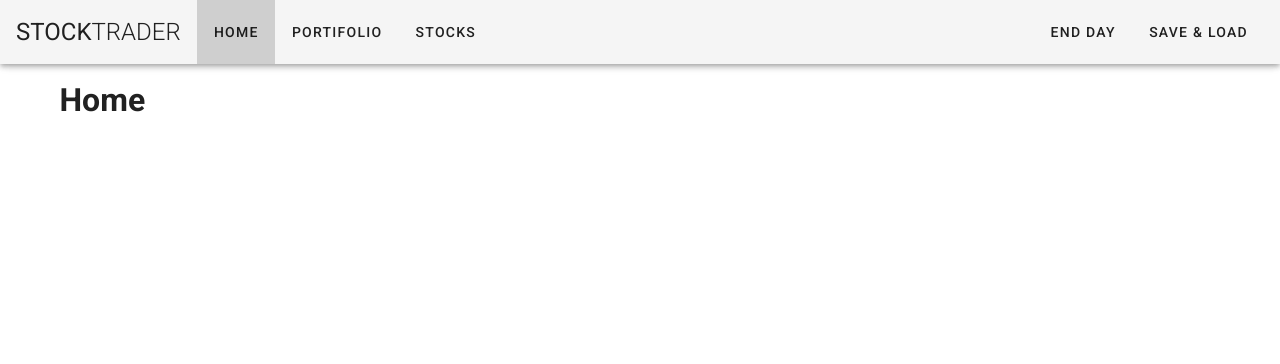
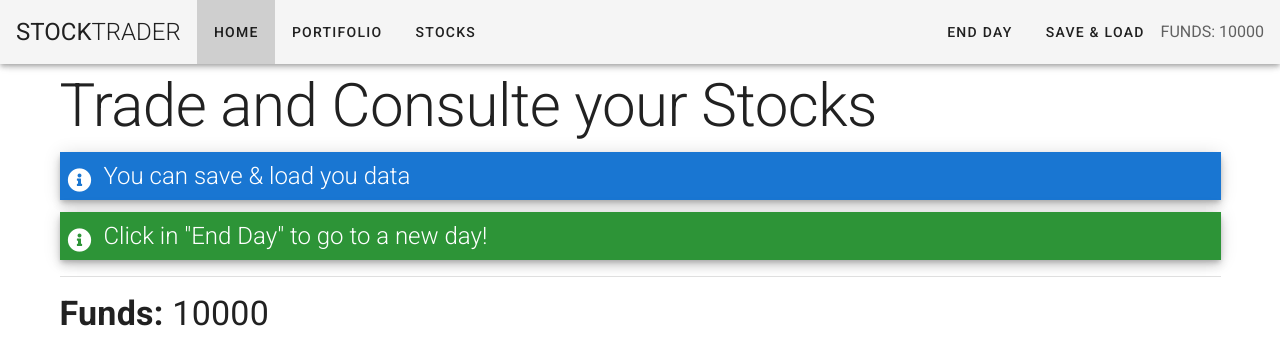
Before and after one commit to pedrosales/stock-trader, a Vue app: page / in a window 1280 px wide. Shown: the top 364 px of the page. Built offline with nearby package versions, Linux system fonts and the light colour scheme.

Commit message:
home component, funds and icons

```diff
--- a/public/index.html
+++ b/public/index.html
@@ -9,6 +9,7 @@
   <title>Stock Trader</title>
   <link rel="stylesheet" href="https://fonts.googleapis.com/css?family=Roboto:100,300,400,500,700,900">
   <link rel="stylesheet" href="https://cdn.jsdelivr.net/npm/@mdi/font@latest/css/materialdesignicons.min.css">
+  <link href="https://use.fontawesome.com/releases/v5.0.13/css/all.css" rel="stylesheet">
 </head>
 
 <body>
--- a/src/components/Header.vue
+++ b/src/components/Header.vue
@@ -25,12 +25,21 @@
           </v-list-item>
         </v-list>
       </v-menu>
+      <v-layout align-center>
+        <span class="text-uppercase grey--text text--darken-2">Funds: {{ funds }}</span>
+      </v-layout>
     </v-toolbar-items>
   </v-app-bar>
 </template>
 
 <script>
-export default {};
+export default {
+  computed: {
+    funds() {
+      return this.$store.getters.funds;
+    },
+  },
+};
 </script>
 
 <style>
--- a/src/components/Home.vue
+++ b/src/components/Home.vue
@@ -1,9 +1,30 @@
 <template>
-  <h1>Home</h1>
+  <div>
+    <h1 class="display-3 font-weight-light mb-4">Trade and Consulte your Stocks</h1>
+    <v-sheet :elevation="6" class="pa-2" color="primary">
+      <v-icon class="white--text mr-3">fas fa-info-circle</v-icon>
+      <span class="headline white--text font-weight-light">You can save & load you data</span>
+    </v-sheet>
+    <v-sheet :elevation="6" class="pa-2 mt-3 darken-1" color="success">
+      <v-icon class="white--text mr-3">fas fa-info-circle</v-icon>
+      <span class="headline white--text font-weight-light">Click in "End Day" to go to a new day!</span>
+    </v-sheet>
+    <v-divider class="my-4"></v-divider>
+    <p class="display-1">
+      <strong>Funds:</strong>
+      {{ funds }}
+    </p>
+  </div>
 </template>
 
 <script>
-export default {};
+export default {
+  computed: {
+    funds() {
+      return this.$store.getters.funds;
+    },
+  },
+};
 </script>
 
 <style>
```
